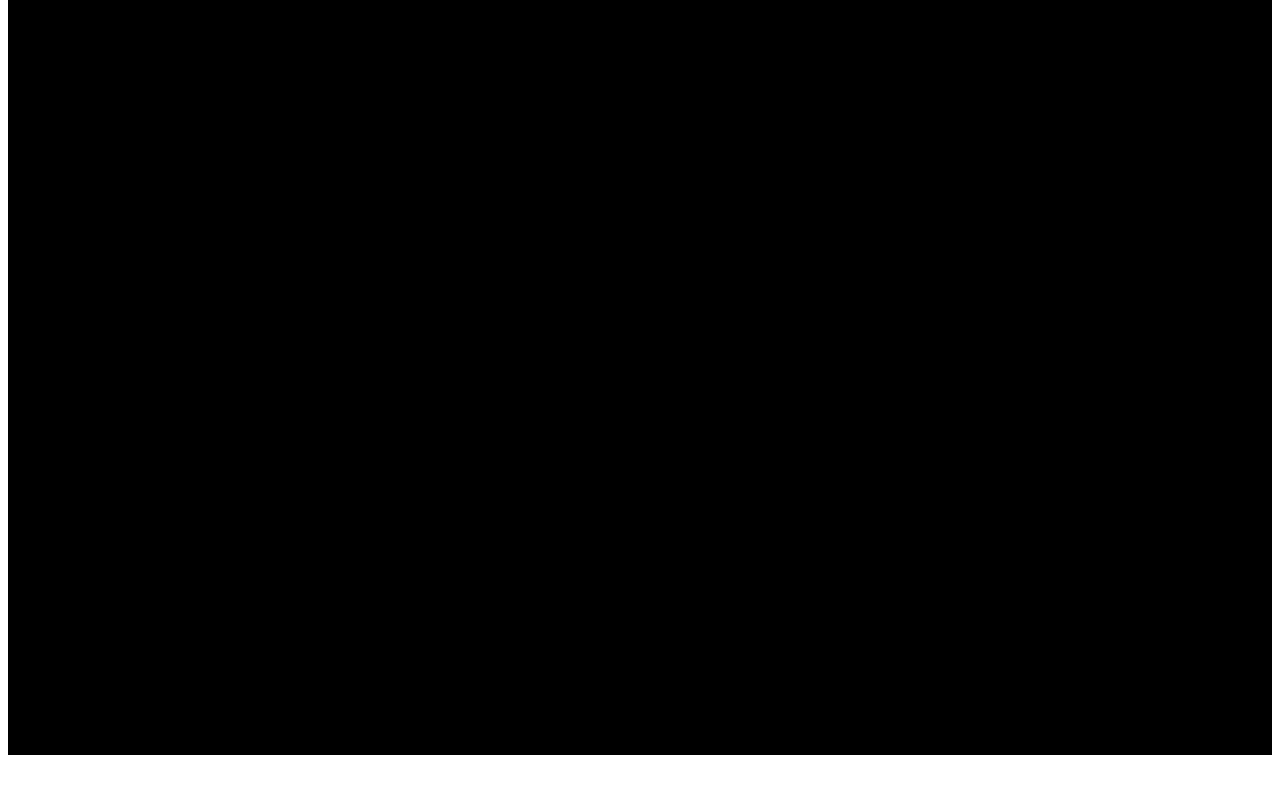
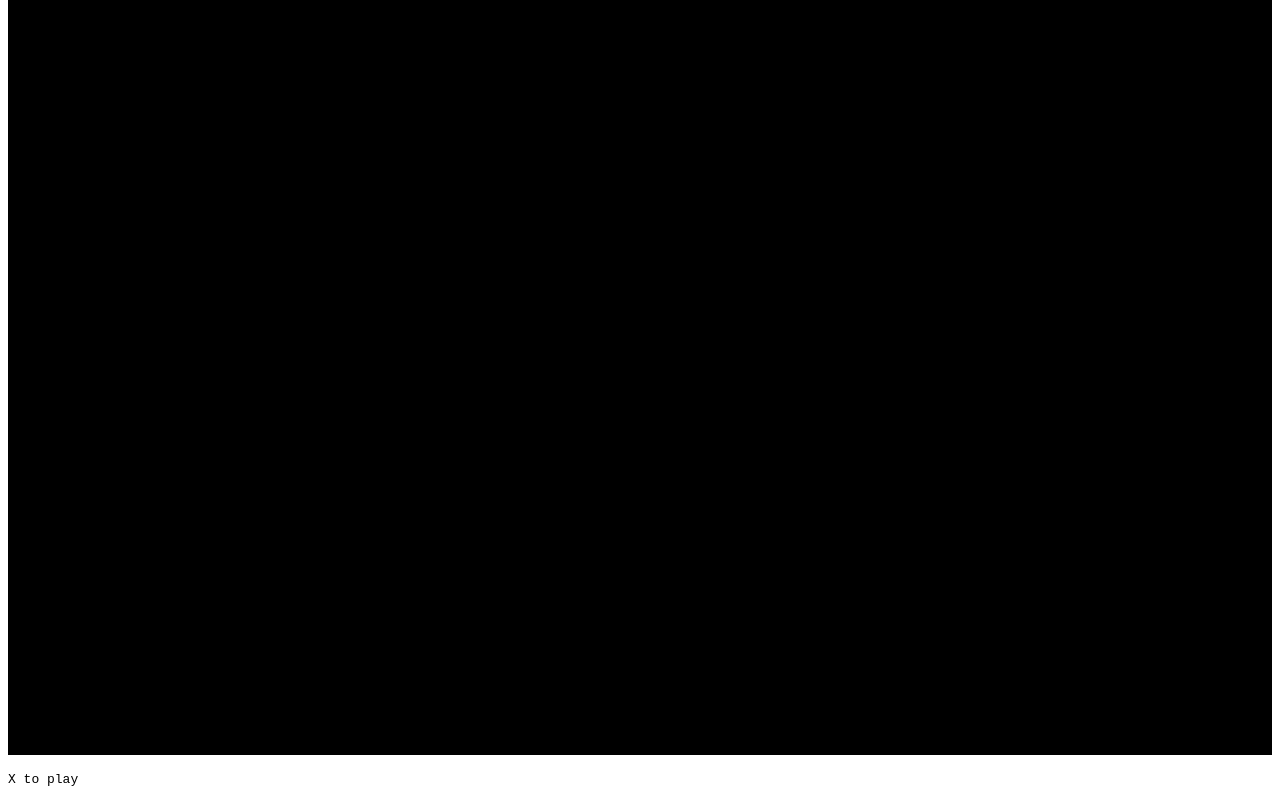
Before and after one commit to SivanMehta/tic-tac-toe, a React app: page / in a window 1280 px wide. Shown: the part 517-1317 px from the top of the page. Before the commit the page ends 1284 px from the top, so only its background shows below. Built offline with nearby package versions, Linux system fonts and the light colour scheme; the HTML template or start-up script is replaced by a standard one.

Commit message:
messaging

```diff
--- a/src/App.js
+++ b/src/App.js
@@ -1,12 +1,14 @@
 import React from 'react';
 import Context from './constants';
-import Board from './Board';
+import Board from './components/Board';
+import Message from './components/Message';
 
 function App() {
   return (
     <div className="grid">
       <Context>
         <Board />
+        <Message />
       </Context>
     </div>
   );
--- a/src/Board.js
+++ b/src/components/Board.js
@@ -1,6 +1,6 @@
 import React from 'react';
-import { useGame, CELL_SIZE, checkWinner } from './constants';
-import GameOver from './GameOver';
+import { useGame, CELL_SIZE, checkWinner } from '../constants';
+import GameOver from '../GameOver';
 
 function Cell({ x, y, content, onClick}) {
   return (
--- /dev/null
+++ b/src/components/Message.js
@@ -0,0 +1,25 @@
+import React from 'react';
+import { useGame } from '../constants';
+
+export default function Message() {
+  const [ {over, turn} ] = useGame();
+
+  let content;
+
+  if(over) {
+    const winner = (turn % 2 === 0) ? 'O' : 'X';
+    content = `Game Over - ${winner} wins!`;
+  } else if (turn === 9) {
+    content = `Game Over - It's a tie!`;
+  } else {
+    // win state is set AFTER the turn, so we have to flip the ternary here
+    const player = (turn % 2 === 0) ? 'X' : 'O';
+    content = `${player} to play`;
+  }
+
+  return (
+    <pre className="message">
+      { content }
+    </pre>
+  )
+}
```
